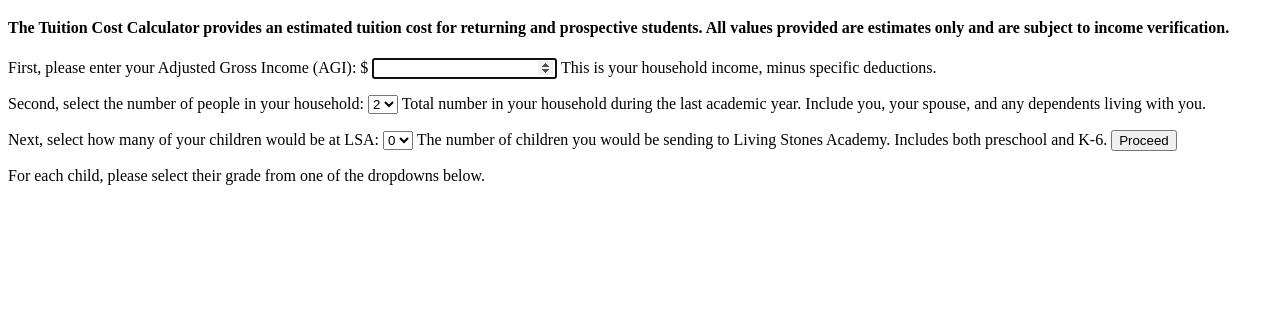
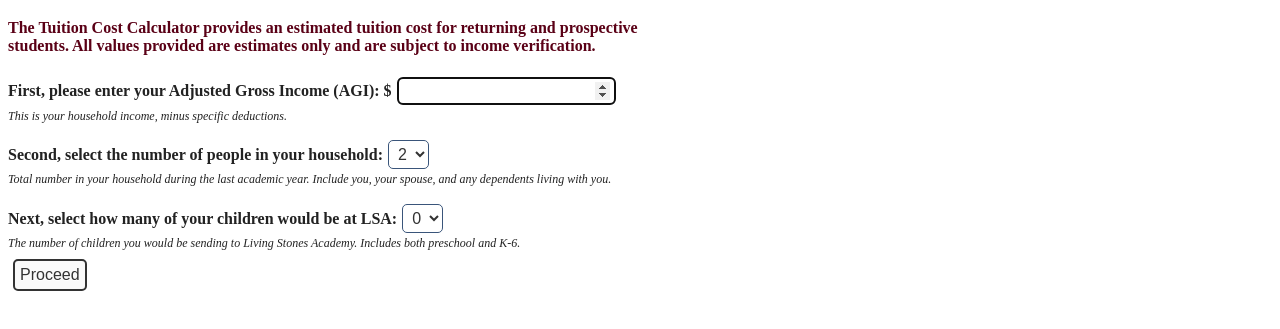
Before and after one commit to mrsillydog/LivingStones, a plain HTML site: page index.html in a window 1280 px wide. Shown: the part 61-390 px from the top of the page. Drawn offline with Linux system fonts and the light colour scheme.

Commit message:
File fixes from name changes

```diff
--- a/index.html
+++ b/index.html
@@ -7,7 +7,7 @@
     <title style="color: #5a0016">Living Stones Tuition Cost Calculator</title>
     <h1 style="color: #5a0016">Living Stones Academy Tuition Cost Calculator</h1>
 
-    <link href="calculator.css" rel="stylesheet" />
+    <link href="tuitionCalc.css" rel="stylesheet" />
 </head>
 <body>
     <h4>The Tuition Cost Calculator provides an estimated tuition cost for returning and prospective students. All values provided are estimates only and are subject to income verification.</h4>
@@ -76,5 +76,5 @@
 
     </div>
 </body>
-<script src="livingstones.js"></script>
+<script src="tuitionCalc.js"></script>
 </html>
```
